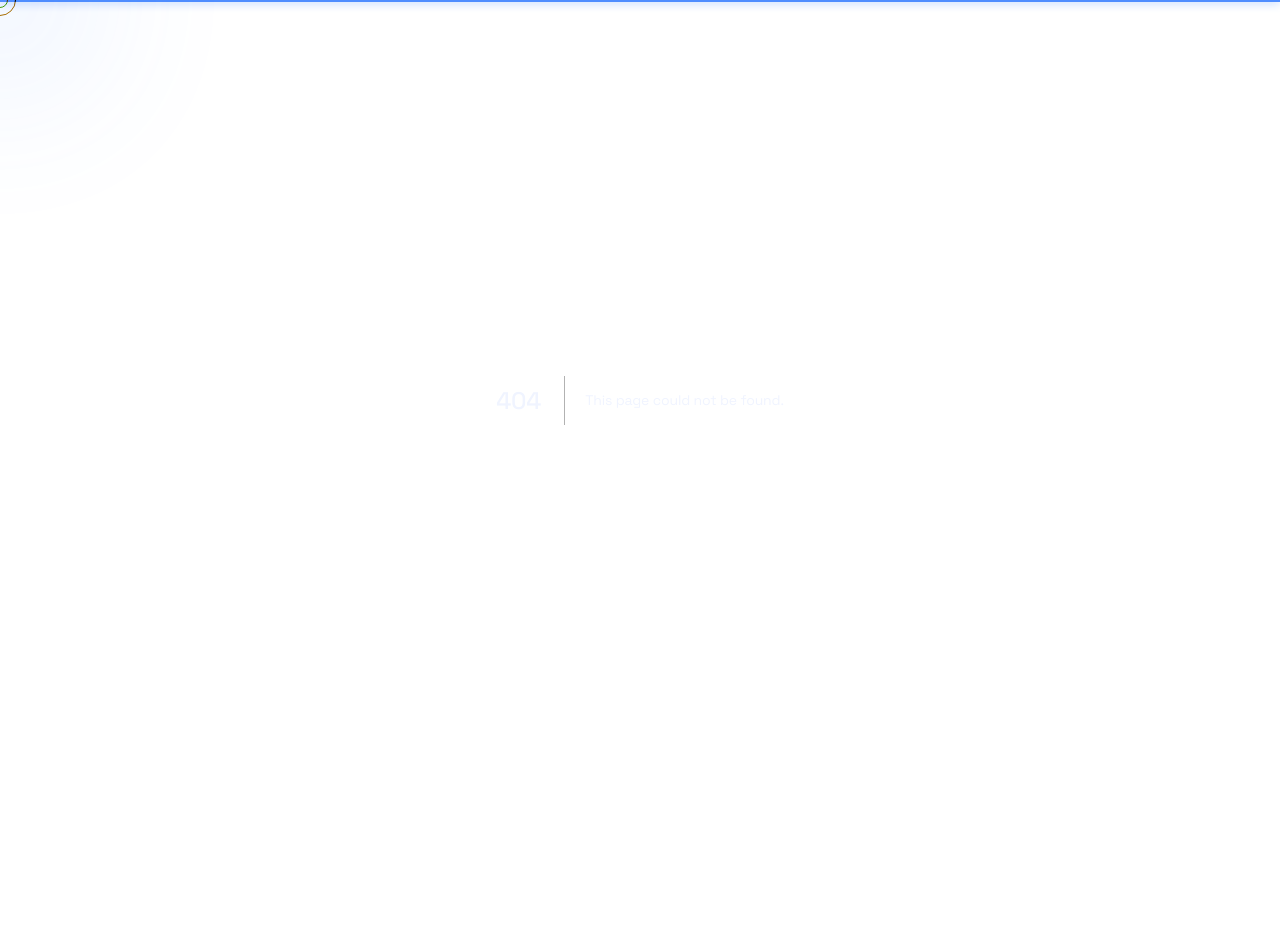
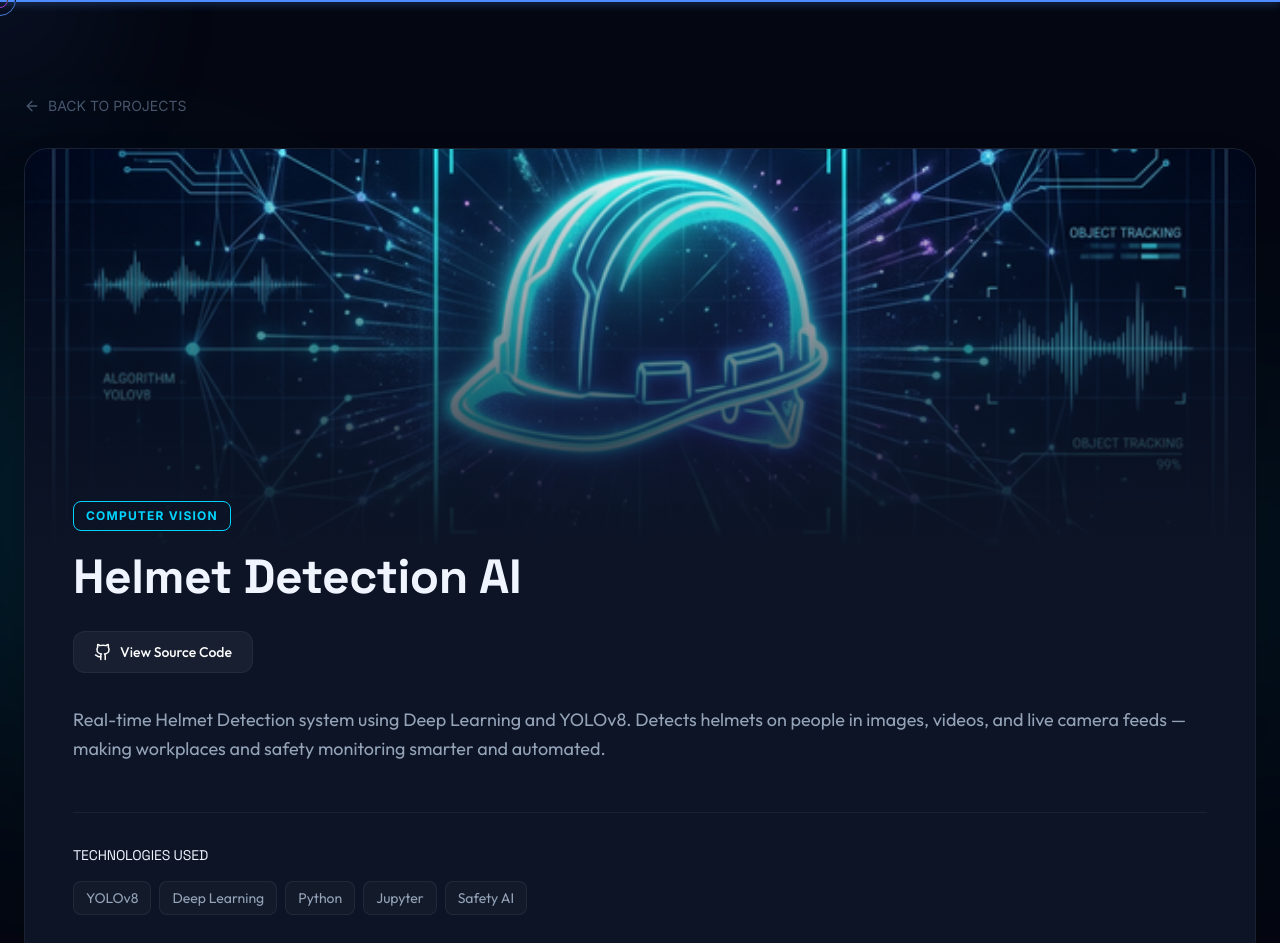
Before and after one commit to Arbazkhan-ai/Portfolio, a Next.js app: page /projects/1 in a window 1280 px wide. Before the commit this address had no page. Shown: the top 943 px of the page. Before the commit the page ends 800 px from the top, so only its background shows below. Built offline with nearby package versions, Linux system fonts and the light colour scheme.

Commit message:
Add project details page and make cards clickable

```diff
--- /dev/null
+++ b/src/app/projects/[id]/page.tsx
@@ -0,0 +1,79 @@
+import React from 'react';
+import Link from 'next/link';
+import { notFound } from 'next/navigation';
+import { ArrowLeft, ExternalLink, Github } from 'lucide-react';
+import projectsData from '@/data/projects.json';
+
+export default async function ProjectDetails({ params }: { params: Promise<{ id: string }> }) {
+    const resolvedParams = await params;
+    const project = projectsData.find((p: any) => p.id.toString() === resolvedParams.id);
+
+    if (!project) {
+        notFound();
+    }
+
+    const color = project.color || 'var(--color-accent-blue)';
+
+    return (
+        <main className="min-h-screen bg-[var(--color-bg-primary)] pt-24 pb-16 relative overflow-hidden">
+            {/* Background elements */}
+            <div className="absolute top-1/4 -left-40 w-[500px] h-[500px] rounded-full blur-[120px] opacity-[0.1]" style={{ backgroundColor: color }} />
+            <div className="absolute bottom-1/4 -right-40 w-[400px] h-[400px] rounded-full blur-[120px] opacity-[0.05]" style={{ backgroundColor: color }} />
+
+            <div className="container mx-auto px-6 relative z-10 max-w-4xl">
+                <Link href="/#projects" className="inline-flex items-center gap-2 text-[var(--color-text-muted)] hover:text-white transition-colors mb-8 font-mono text-sm">
+                    <ArrowLeft size={16} /> BACK TO PROJECTS
+                </Link>
+
+                <div className="bg-[var(--color-bg-card)] border border-white/[0.06] rounded-3xl overflow-hidden shadow-2xl">
+                    {project.image && (
+                        <div className="w-full h-64 md:h-[400px] relative">
+                            <img src={project.image} alt={project.title} className="w-full h-full object-cover" />
+                            <div className="absolute inset-0 bg-gradient-to-t from-[var(--color-bg-card)] to-transparent" />
+                        </div>
+                    )}
+
+                    <div className="p-8 md:p-12 relative z-10 -mt-16 md:-mt-24">
+                        <div className="inline-block px-3 py-1.5 rounded-lg text-xs font-mono font-bold tracking-widest uppercase mb-4 backdrop-blur-md border" style={{ color: color, background: `${color}15`, borderColor: `${color}30` }}>
+                            {project.category}
+                        </div>
+
+                        <h1 className="text-3xl md:text-5xl font-bold text-white mb-6 leading-tight">
+                            {project.title}
+                        </h1>
+
+                        <div className="flex flex-wrap gap-4 mb-8">
+                            {project.githubLink && (
+                                <a href={project.githubLink} target="_blank" rel="noreferrer" className="flex items-center gap-2 px-5 py-2.5 rounded-xl bg-white/[0.05] hover:bg-white/[0.1] border border-white/[0.05] hover:border-white/[0.1] text-white transition-all text-sm font-medium">
+                                    <Github size={18} /> View Source Code
+                                </a>
+                            )}
+                            {project.link && project.link !== project.githubLink && (
+                                <a href={project.link} target="_blank" rel="noreferrer" className="flex items-center gap-2 px-5 py-2.5 rounded-xl transition-all text-sm font-medium text-white shadow-lg" style={{ backgroundColor: color, boxShadow: `0 8px 20px ${color}40` }}>
+                                    <ExternalLink size={18} /> Live Demo
+                                </a>
+                            )}
+                        </div>
+
+                        <div className="prose prose-invert max-w-none text-[var(--color-text-secondary)] text-lg leading-relaxed">
+                            <p className="whitespace-pre-wrap">{project.description}</p>
+                        </div>
+
+                        {project.tags && project.tags.length > 0 && (
+                            <div className="mt-12 pt-8 border-t border-white/[0.06]">
+                                <h3 className="text-sm font-mono text-[var(--color-text-muted)] mb-4">TECHNOLOGIES USED</h3>
+                                <div className="flex flex-wrap gap-2">
+                                    {project.tags.map((tag: string) => (
+                                        <span key={tag} className="px-3 py-1.5 rounded-lg text-sm bg-white/[0.03] border border-white/[0.06] text-[var(--color-text-secondary)]">
+                                            {tag}
+                                        </span>
+                                    ))}
+                                </div>
+                            </div>
+                        )}
+                    </div>
+                </div>
+            </div>
+        </main>
+    );
+}
--- a/src/components/sections/Projects.tsx
+++ b/src/components/sections/Projects.tsx
@@ -100,9 +100,10 @@ export default function Projects() {
                                         (e.currentTarget as HTMLElement).style.boxShadow = '';
                                     }}
                                 >
+                                    <a href={`/projects/${project.id}`} className="absolute inset-0 z-20" aria-label={`View details of ${project.title}`} />
                                     {/* Top gradient line */}
                                     <div
-                                        className="absolute top-0 left-0 right-0 h-0.5 opacity-0 group-hover:opacity-100 transition-opacity duration-500"
+                                        className="absolute top-0 left-0 right-0 h-0.5 opacity-0 group-hover:opacity-100 transition-opacity duration-500 z-10"
                                         style={{ background: `linear-gradient(90deg, transparent, ${color}, transparent)` }}
                                     />
 
@@ -187,7 +188,7 @@ export default function Projects() {
                                         )}
 
                                         {/* Action Row */}
-                                        <div className="pt-5 mt-auto flex items-center justify-between border-t border-white/[0.06]">
+                                        <div className="pt-5 mt-auto flex items-center justify-between border-t border-white/[0.06] relative z-30">
                                             <div className="flex gap-3">
                                                 {project.githubLink && (
                                                     <a
```
